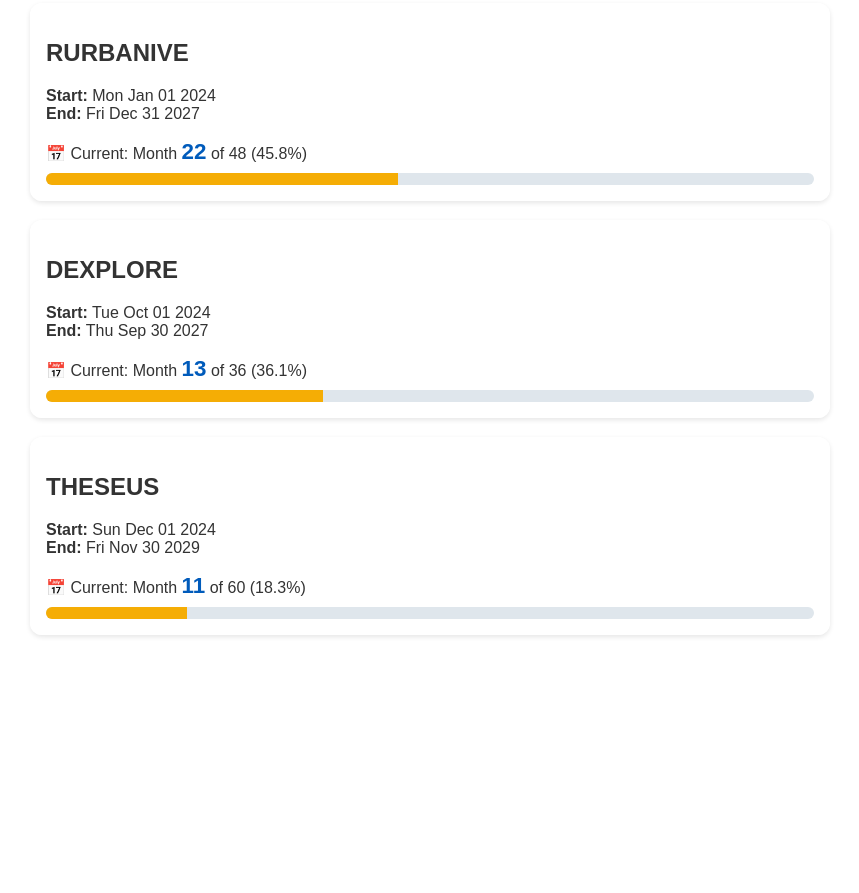
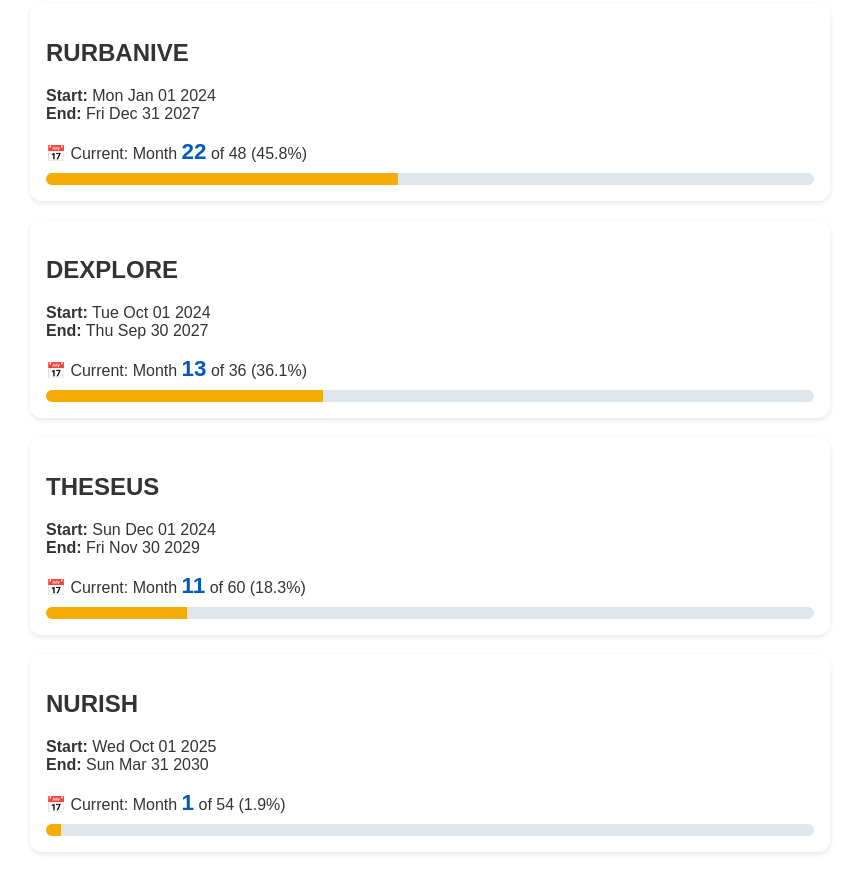
Before and after one commit to AlexTour/HORIZON-PM, a plain HTML site: page index.html in a window 1280 px wide. Shown: the part 852-1745 px from the top of the page, without its empty margins (210-1069 px from the left). Before the commit the page ends 1570 px from the top, so only its background shows below. Drawn offline with Linux system fonts and the light colour scheme.

Commit message:
Update index.html

```diff
--- a/index.html
+++ b/index.html
@@ -106,7 +106,8 @@
       { name: "CARDIMED", start: "2023-09-01", end: "2028-02-29" },
       { name: "RURBANIVE", start: "2024-01-01", end: "2027-12-31" },
       { name: "DEXPLORE", start: "2024-10-01", end: "2027-09-30" },
-      { name: "THESEUS", start: "2024-12-01", end: "2029-11-30" }
+      { name: "THESEUS", start: "2024-12-01", end: "2029-11-30" },
+      { name: "NURISH", start: "2025-10-01", end: "2030-03-31" }
     ];
 
     function monthsBetween(start, end) {
```
